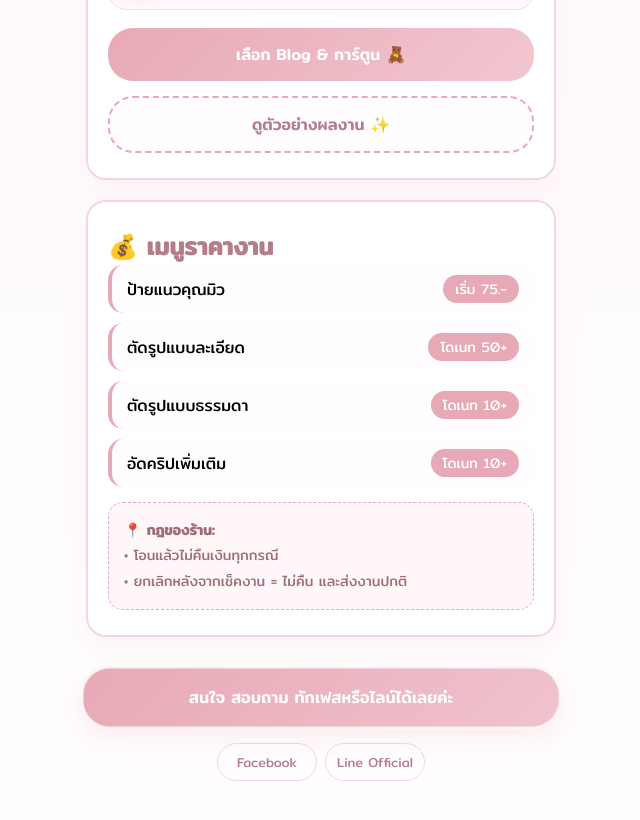
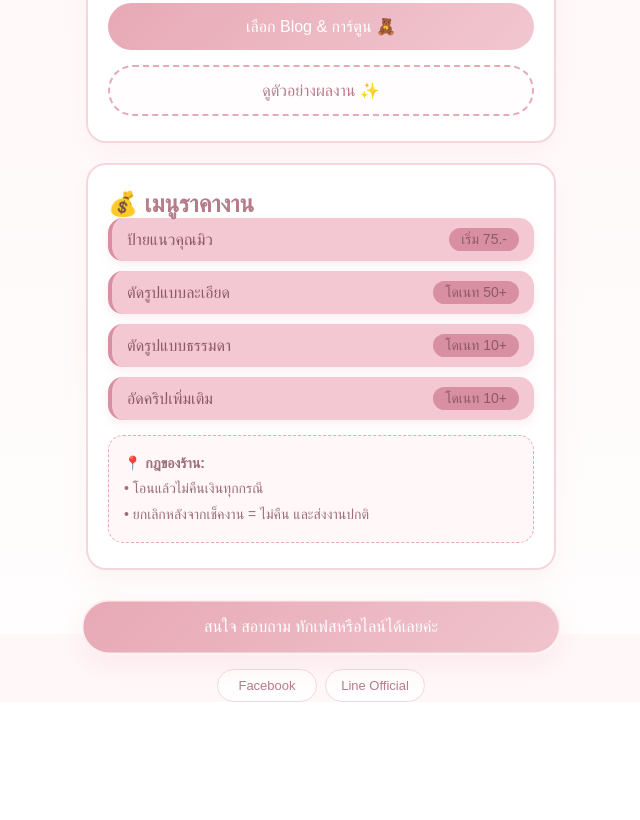
Before and after one commit to rxnza91-dot/Irin, a plain HTML site: page index.html in a window 1280 px wide. Shown: the part 966-1786 px from the top of the page, without its empty margins (319-959 px from the left). After the commit the page ends 1668 px from the top, so only its background shows below. Drawn offline with Linux system fonts and the light colour scheme.

Commit message:
Create index.html

```diff
--- a/index.html
+++ b/index.html
@@ -1,14 +1,3 @@
-
-
-<!DOCTYPE html>
-<html lang="th">
-<head>
-<meta charset="UTF-8">
-<meta name="viewport" content="width=device-width, initial-scale=1.0">
-<title>Irin - Official Store</title>
-
-<link href="https://fonts.googleapis.com/css2?family=Mitr:wght@300;400;500&display=swap" rel="stylesheet">
-
 <style>
 :root{
 --bg:#FFF7F8;
@@ -291,20 +280,26 @@
 word-break:break-word;
 }
 
-/* price */
+/* PRICE ROW */
 .price-row{
 display:flex;
 justify-content:space-between;
 align-items:center;
 margin-bottom:10px;
-background:#FFFDFD;
+background:#F4C8D2;
 padding:10px 15px;
 border-radius:15px;
-border-left:4px solid #E7A9B5;
+border-left:4px solid #D98FA2;
+box-shadow:0 4px 10px rgba(217,143,162,0.15);
+}
+
+.price-row span{
+color:#8C5A67;
+font-weight:500;
 }
 
 .price-tag{
-background:#E7A9B5;
+background:#D98FA2;
 color:#fff;
 padding:3px 12px;
 border-radius:20px;
@@ -345,10 +340,6 @@
 border:2px solid rgba(255,255,255,0.8);
 }
 
-.footer .btn-main:hover{
-transform:scale(1.04);
-}
-
 .socials{
 display:flex;
 gap:8px;
@@ -375,9 +366,6 @@
 margin-top:10px;
 }
 </style>
-</head>
-
-<body>
 
 <!-- พื้นหลังอิโมจิ -->
 <div class="bg-emojis">
@@ -430,9 +418,7 @@
 
 <div class="step">
 <div class="step-num">1</div>
-<div>
-ดูตัวอย่างงาน บล็อกและตัวตูนจากลิงก์ด้านล่าง
-</div>
+<div>ดูตัวอย่างงาน บล็อกและตัวตูนจากลิงก์ด้านล่าง</div>
 </div>
 
 <div class="step">
@@ -445,16 +431,12 @@
 
 <div class="step">
 <div class="step-num">3</div>
-<div>
-โอนเงินเพื่อเริ่มงาน โอน = เริ่มคิว
-</div>
+<div>โอนเงินเพื่อเริ่มงาน โอน = เริ่มคิว</div>
 </div>
 
 <div class="step">
 <div class="step-num">4</div>
-<div>
-รอรับงานภายใน 1-3 วัน (ตามคิว)
-</div>
+<div>รอรับงานภายใน 1-3 วัน (ตามคิว)</div>
 </div>
 
 <a href="https://drive.google.com/drive/folders/1IBZCb_gTE7j2CvQw7j2MxGuWsm_lwFtM" class="btn btn-main">
@@ -510,4 +492,4 @@
 <div class="socials">
 <a href="https://www.facebook.com/rin.taw.xwn.rin.phid.trng.hin?">Facebook</a>
 <a href="https://line.me/ti/p/malglwbPc2">Line Official</a>
-<a href="https://
+<a href="https://drive.google.com/drive/folders/1iTua
```
